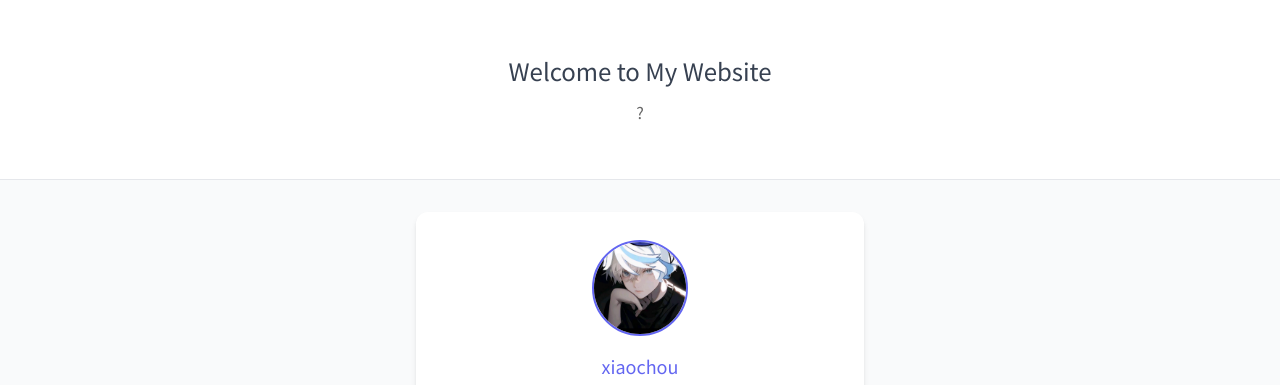
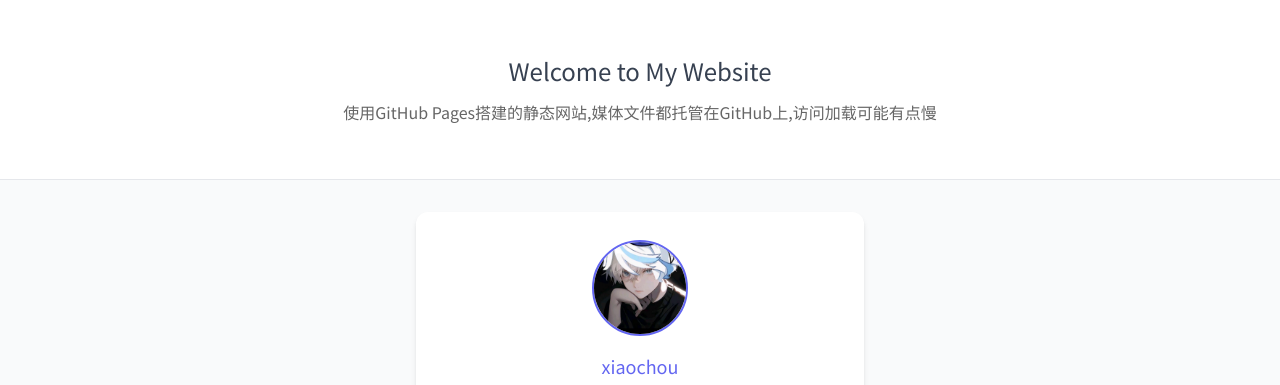
Before and after one commit to XiaoChouu/www.xiaochouu.top, a plain HTML site: page index.html in a window 1280 px wide. Shown: the top 385 px of the page. Drawn offline with nearby package versions, Linux system fonts and the light colour scheme.

Commit message:
Update index.html

```diff
--- a/index.html
+++ b/index.html
@@ -27,7 +27,7 @@
     <!-- 白底黑字的欢迎区域 -->
     <section class="h-1/4 min-h-[180px] bg-white text-center flex flex-col justify-center items-center border-b border-gray-200 px-5">
         <h1 class="text-2xl mb-3">Welcome to My Website</h1>
-        <p class="text-lightText">?</p>
+        <p class="text-lightText">使用GitHub Pages搭建的静态网站,媒体文件都托管在GitHub上,访问加载可能有点慢</p>
     </section>
 
     <!-- 个人资料 -->
```
